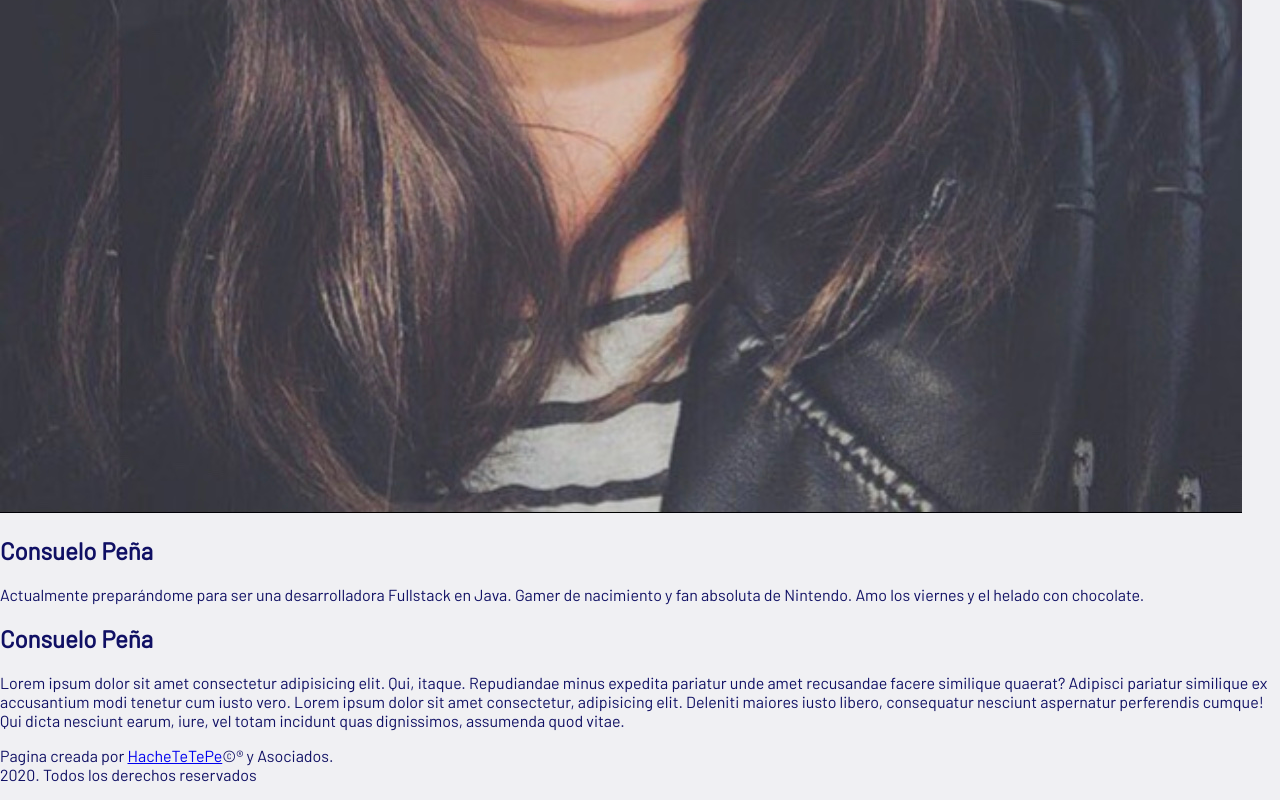
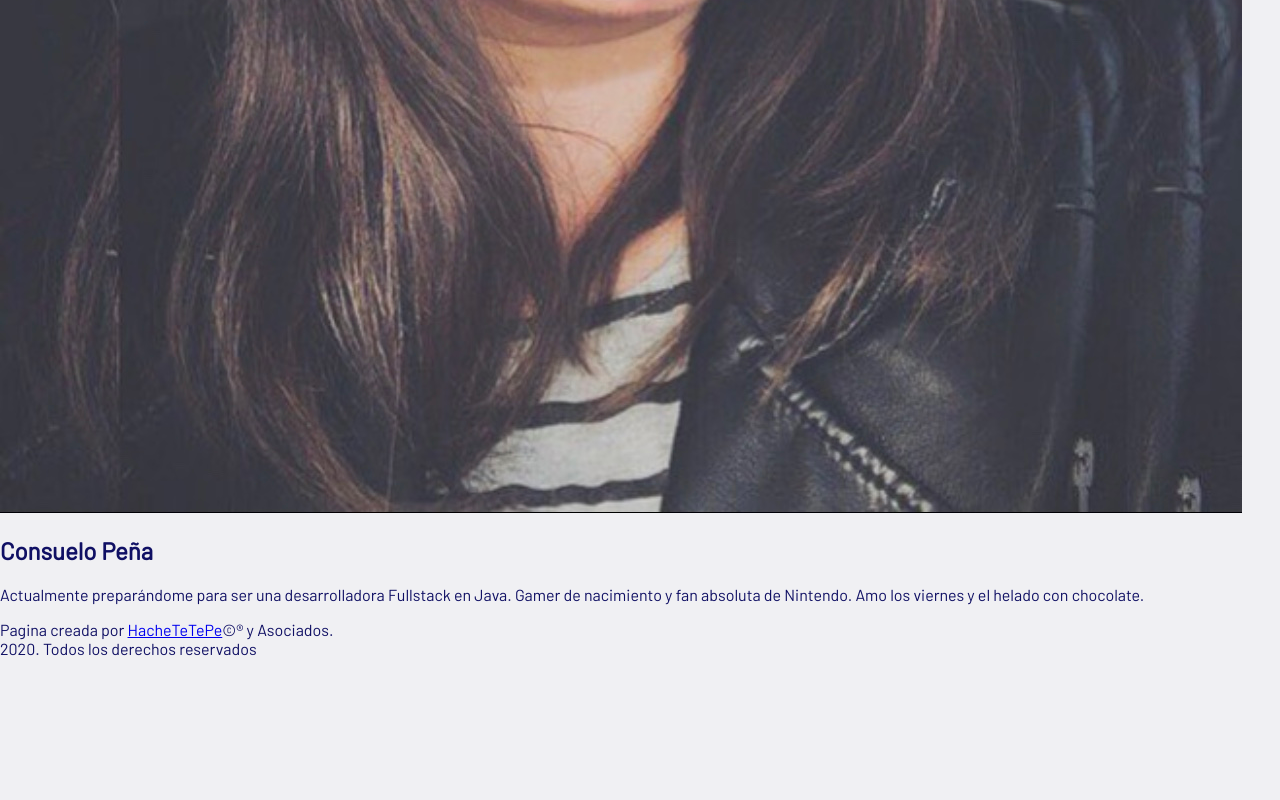
Before and after one commit to consuelopecass/pruebaHachetetepe, a plain HTML site: page quienesSomos.html in a window 1280 px wide. Shown: the part 3959-4759 px from the top of the page. After the commit the page ends 4633 px from the top, so only its background shows below. Drawn offline with Linux system fonts and the light colour scheme; files whose address does not match are found by name.

Commit message:
contenido11 cps

```diff
--- a/quienesSomos.html
+++ b/quienesSomos.html
@@ -72,18 +72,6 @@
         </p>
     </section>
 
-
-
-    <h2>Consuelo Peña </h2>
-    <!-- un extracto de lo que te identifica-->
-    <p>Lorem ipsum dolor sit amet consectetur adipisicing elit. Qui, itaque. Repudiandae minus expedita pariatur unde
-        amet recusandae facere similique quaerat? Adipisci pariatur similique ex accusantium modi tenetur cum iusto
-        vero.
-        Lorem ipsum dolor sit amet consectetur, adipisicing elit. Deleniti maiores iusto libero, consequatur nesciunt
-        aspernatur perferendis cumque! Qui dicta nesciunt earum, iure, vel totam incidunt quas dignissimos, assumenda
-        quod vitae.
-    </p>
-
     <footer>
         <p>Pagina creada por <a href="#">HacheTeTePe</a>©® y Asociados. <br> 2020. Todos los derechos reservados</p>
     </footer>
```
